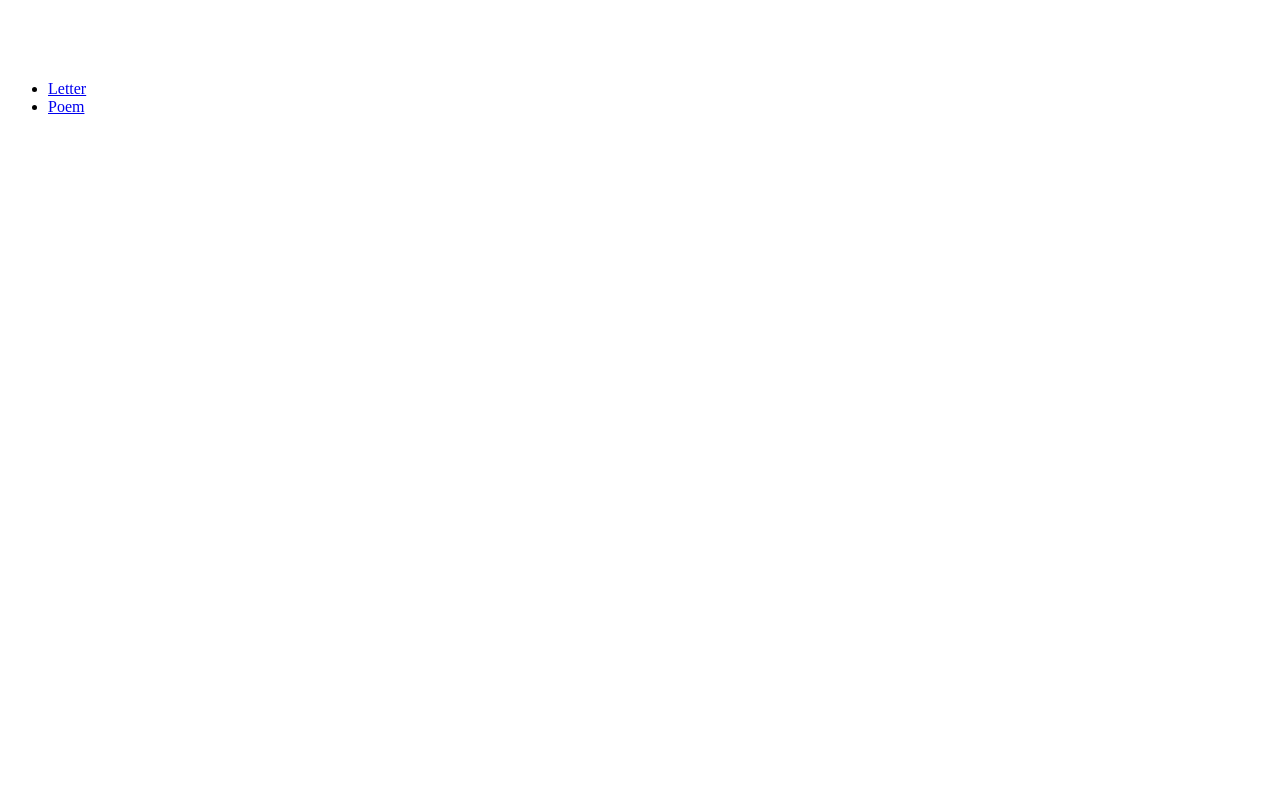
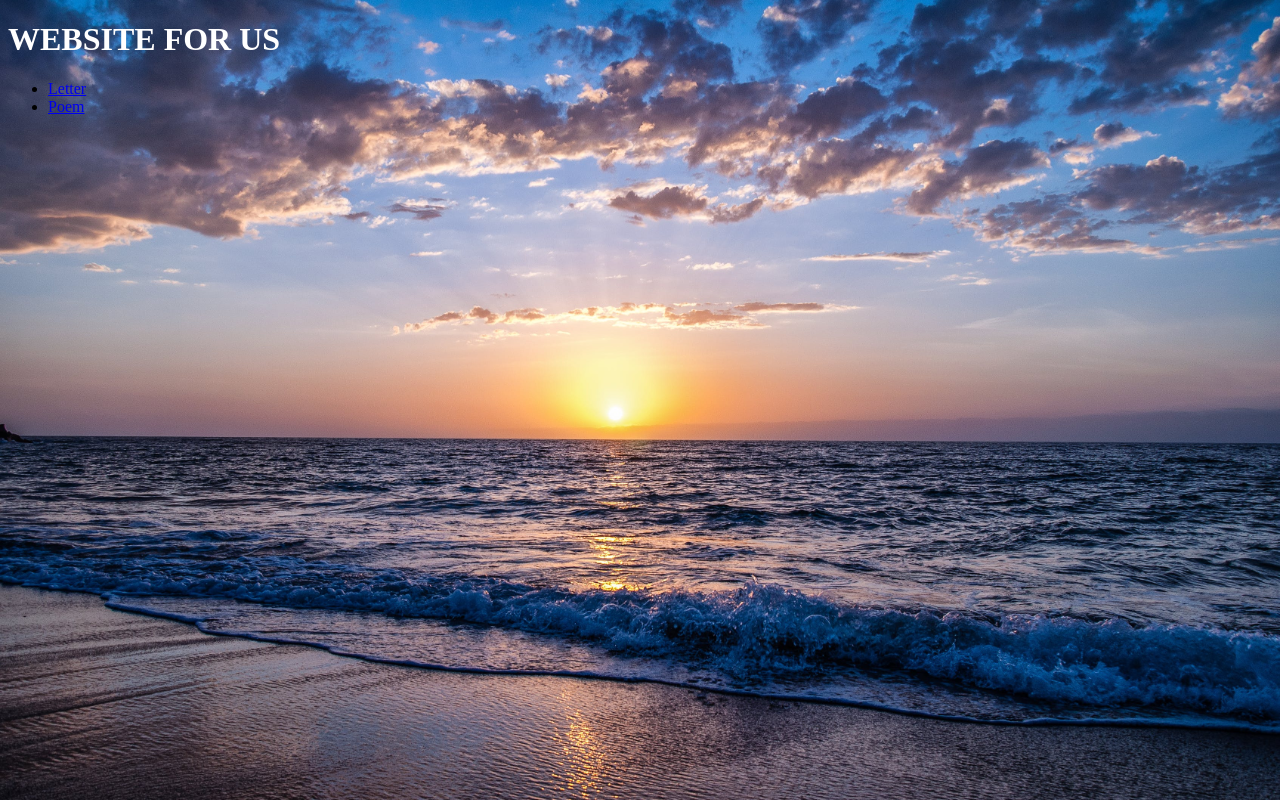
Before and after one commit to jerrymie01/us, a plain HTML site: page JERRYME/index.html in a window 1280 px wide. Shown: the top 800 px of the page. Drawn offline with Linux system fonts and the light colour scheme; the site is published under a folder, as on GitHub Pages, so addresses that start at the root find nothing.

Commit message:
Update style.css

```diff
--- a/JERRYME/css/style.css
+++ b/JERRYME/css/style.css
@@ -4,7 +4,7 @@ h1{
 
 }
 body{
-    background-image: url(/images/pexels-photo-635279.jpeg);
+    background-image: url(../images/pexels-photo-635279.jpeg);
     height: 100vh;width: 100vh;
     background-position: center;
     background-size: cover;
```
